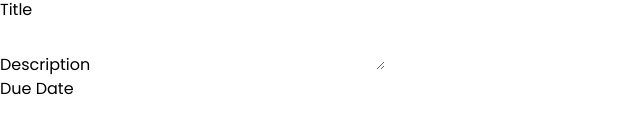
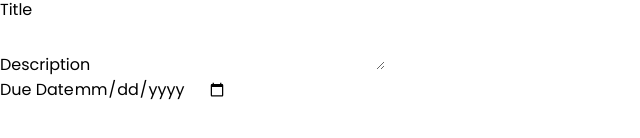
Before and after one commit to yusufuysal/project-management-app, a React (Vite) app: page / in a window 1280 px wide. Both pictures are taken after a click on the button "Add Project". Shown: the part 166-304 px from the top of the page, without its empty margins (0-640 px from the left). Built offline with nearby package versions, Linux system fonts and the light colour scheme.

Commit message:
Provide types for inputs

```diff
--- a/src/components/Input.jsx
+++ b/src/components/Input.jsx
@@ -1,6 +1,6 @@
 import { forwardRef } from "react";
 
-const Input = forwardRef(({ textarea, name }, ref) => {
+const Input = forwardRef(({ textarea, name, ...props }, ref) => {
   return (
     <div className="mb-4">
       <label htmlFor="name" className=" uppercase text-stone-600 font-semibold">
@@ -10,11 +10,13 @@ const Input = forwardRef(({ textarea, name }, ref) => {
         <textarea
           ref={ref}
           className="w-full bg-stone-300 pb-1 mt-0.5 rounded-sm"
+          {...props}
         />
       ) : (
         <input
           ref={ref}
           className="w-full bg-stone-300 pb-1 mt-0.5 rounded-sm"
+          {...props}
         />
       )}
     </div>
--- a/src/components/MainContent.jsx
+++ b/src/components/MainContent.jsx
@@ -58,9 +58,9 @@ const MainContent = ({
         </button>
       </div>
       <div className=" mt-8">
-        <Input ref={title} name="Title" />
+        <Input type="text" ref={title} name="Title" />
         <Input ref={description} name="Description" textarea />
-        <Input ref={dueDate} name="Due Date" />
+        <Input type="date" ref={dueDate} name="Due Date" />
       </div>
     </div>
   );
```
